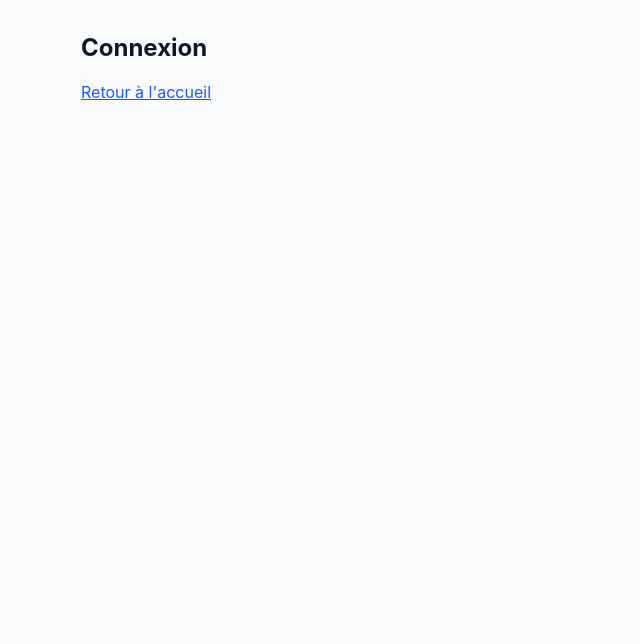
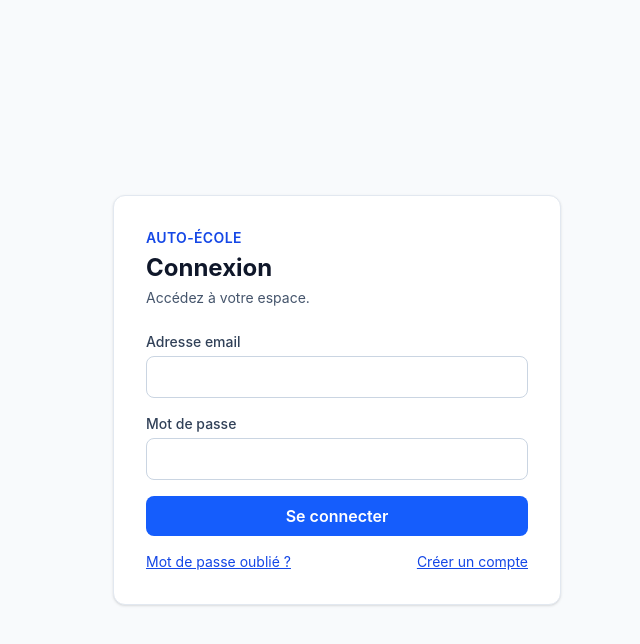
Before and after one commit to itsmeprincepapa/autoecole-rdv, a React (Vite) app in the folder frontend/: page /login in a window 1280 px wide. Shown: the top 644 px of the page, without its empty margins (303-943 px from the left). Built offline with nearby package versions, Linux system fonts and the light colour scheme; no server answers.

Commit message:
feat(frontend): page de connexion, routes protegees par role

```diff
--- a/frontend/src/App.tsx
+++ b/frontend/src/App.tsx
@@ -1,44 +1,15 @@
-import { Link, Route, Routes } from 'react-router-dom';
+import { Navigate, Route, Routes } from 'react-router-dom';
+import ProtectedRoute from './auth/ProtectedRoute';
 import { useAuth } from './auth/useAuth';
+import { homePath } from './lib/roles';
+import Dashboard from './pages/Dashboard';
+import Login from './pages/Login';
 
-// Pages provisoires : remplacées par les vraies à partir de la tâche 64
+// "/" envoie vers l'espace de l'utilisateur, ou vers la connexion
 function Home() {
   const { user, loading } = useAuth();
-
-  return (
-    <div className="mx-auto max-w-xl p-8">
-      <h1 className="text-3xl font-bold text-blue-700">Auto-école</h1>
-      <p className="mt-2 text-slate-600">
-        Plateforme de réservation de leçons de conduite.
-      </p>
-
-      <p className="mt-4 rounded border border-slate-300 bg-white p-3 text-sm">
-        {loading
-          ? 'Chargement de la session...'
-          : user
-            ? `Connecté : ${user.firstName} ${user.lastName} (${user.role})`
-            : 'Non connecté'}
-      </p>
-
-      <Link
-        to="/login"
-        className="mt-6 inline-block rounded bg-blue-600 px-4 py-2 text-white hover:bg-blue-700"
-      >
-        Aller à la connexion
-      </Link>
-    </div>
-  );
-}
-
-function Login() {
-  return (
-    <div className="mx-auto max-w-xl p-8">
-      <h1 className="text-2xl font-bold">Connexion</h1>
-      <Link to="/" className="mt-4 inline-block text-blue-600 underline">
-        Retour à l'accueil
-      </Link>
-    </div>
-  );
+  if (loading) return <p className="p-8 text-slate-600">Chargement...</p>;
+  return <Navigate to={user ? homePath(user.role) : '/login'} replace />;
 }
 
 export default function App() {
@@ -46,6 +17,34 @@ export default function App() {
     <Routes>
       <Route path="/" element={<Home />} />
       <Route path="/login" element={<Login />} />
+
+      <Route
+        path="/student"
+        element={
+          <ProtectedRoute roles={['student']}>
+            <Dashboard title="Espace élève" />
+          </ProtectedRoute>
+        }
+      />
+      <Route
+        path="/instructor"
+        element={
+          <ProtectedRoute roles={['instructor']}>
+            <Dashboard title="Espace moniteur" />
+          </ProtectedRoute>
+        }
+      />
+      <Route
+        path="/admin"
+        element={
+          <ProtectedRoute roles={['admin']}>
+            <Dashboard title="Espace gérant" />
+          </ProtectedRoute>
+        }
+      />
+
+      {/* Toute autre adresse : retour à l'accueil */}
+      <Route path="*" element={<Navigate to="/" replace />} />
     </Routes>
   );
 }
--- /dev/null
+++ b/frontend/src/auth/ProtectedRoute.tsx
@@ -0,0 +1,28 @@
+import type { ReactNode } from 'react';
+import { Navigate } from 'react-router-dom';
+import { homePath } from '../lib/roles';
+import type { Role } from './auth-context';
+import { useAuth } from './useAuth';
+
+// Réserve une page aux utilisateurs connectés ayant l'un des rôles autorisés
+export default function ProtectedRoute({
+  roles,
+  children,
+}: {
+  roles: Role[];
+  children: ReactNode;
+}) {
+  const { user, loading } = useAuth();
+
+  if (loading) {
+    return <p className="p-8 text-slate-600">Chargement...</p>;
+  }
+  if (!user) {
+    return <Navigate to="/login" replace />;
+  }
+  // Connecté mais pas le bon rôle : retour à son propre espace
+  if (!roles.includes(user.role)) {
+    return <Navigate to={homePath(user.role)} replace />;
+  }
+  return <>{children}</>;
+}
--- /dev/null
+++ b/frontend/src/components/AuthLayout.tsx
@@ -0,0 +1,25 @@
+import type { ReactNode } from 'react';
+
+// Cadre commun des pages publiques : connexion, inscription, etc.
+export default function AuthLayout({
+  title,
+  subtitle,
+  children,
+}: {
+  title: string;
+  subtitle?: string;
+  children: ReactNode;
+}) {
+  return (
+    <div className="flex min-h-screen items-center justify-center p-4">
+      <div className="w-full max-w-md rounded-xl border border-slate-200 bg-white p-8 shadow-sm">
+        <p className="text-sm font-semibold uppercase tracking-wide text-blue-700">
+          Auto-école
+        </p>
+        <h1 className="mt-1 text-2xl font-bold">{title}</h1>
+        {subtitle && <p className="mt-1 text-sm text-slate-600">{subtitle}</p>}
+        <div className="mt-6">{children}</div>
+      </div>
+    </div>
+  );
+}
--- /dev/null
+++ b/frontend/src/components/FormField.tsx
@@ -0,0 +1,22 @@
+import type { InputHTMLAttributes } from 'react';
+
+interface FormFieldProps extends InputHTMLAttributes<HTMLInputElement> {
+  label: string;
+}
+
+// Champ de formulaire avec son libellé (le label est relié au champ pour l'accessibilité)
+export default function FormField({ label, id, ...props }: FormFieldProps) {
+  const fieldId = id ?? props.name;
+  return (
+    <div>
+      <label htmlFor={fieldId} className="block text-sm font-medium text-slate-700">
+        {label}
+      </label>
+      <input
+        id={fieldId}
+        className="mt-1 w-full rounded-lg border border-slate-300 px-3 py-2 focus:border-blue-600 focus:outline-none focus:ring-1 focus:ring-blue-600"
+        {...props}
+      />
+    </div>
+  );
+}
--- /dev/null
+++ b/frontend/src/lib/roles.ts
@@ -0,0 +1,13 @@
+import type { Role } from '../auth/auth-context';
+
+// Page d'accueil de chaque rôle après la connexion
+export function homePath(role: Role): string {
+  switch (role) {
+    case 'admin':
+      return '/admin';
+    case 'instructor':
+      return '/instructor';
+    default:
+      return '/student';
+  }
+}
--- /dev/null
+++ b/frontend/src/pages/Dashboard.tsx
@@ -0,0 +1,26 @@
+import { useAuth } from '../auth/useAuth';
+
+// Espace provisoire : remplacé par le vrai tableau de bord de chaque rôle
+export default function Dashboard({ title }: { title: string }) {
+  const { user, logout } = useAuth();
+
+  return (
+    <div className="mx-auto max-w-3xl p-8">
+      <div className="flex items-center justify-between">
+        <h1 className="text-2xl font-bold text-blue-700">{title}</h1>
+        <button
+          onClick={logout}
+          className="rounded-lg border border-slate-300 px-3 py-1.5 text-sm hover:bg-slate-100"
+        >
+          Se déconnecter
+        </button>
+      </div>
+      <p className="mt-4 text-slate-700">
+        Bonjour {user?.firstName} {user?.lastName}.
+      </p>
+      <p className="mt-1 text-sm text-slate-500">
+        {user?.email} ({user?.role})
+      </p>
+    </div>
+  );
+}
--- /dev/null
+++ b/frontend/src/pages/Login.tsx
@@ -0,0 +1,105 @@
+import { useState } from 'react';
+import type { FormEvent } from 'react';
+import { Link, Navigate } from 'react-router-dom';
+import { useAuth } from '../auth/useAuth';
+import AuthLayout from '../components/AuthLayout';
+import FormField from '../components/FormField';
+import { ApiError } from '../lib/api';
+import { homePath } from '../lib/roles';
+
+export default function Login() {
+  const { user, loading, login } = useAuth();
+  const [email, setEmail] = useState('');
+  const [password, setPassword] = useState('');
+  const [error, setError] = useState('');
+  const [needsVerification, setNeedsVerification] = useState(false);
+  const [submitting, setSubmitting] = useState(false);
+
+  // Déjà connecté : direction son espace
+  if (!loading && user) {
+    return <Navigate to={homePath(user.role)} replace />;
+  }
+
+  async function handleSubmit(event: FormEvent) {
+    event.preventDefault();
+    setError('');
+    setNeedsVerification(false);
+    setSubmitting(true);
+    try {
+      // La redirection se fait automatiquement une fois l'utilisateur connecté
+      await login(email.trim(), password);
+    } catch (err) {
+      if (err instanceof ApiError) {
+        if (err.status === 429) {
+          setError('Trop de tentatives. Patientez une minute.');
+        } else {
+          setError(err.message);
+          setNeedsVerification(err.message === 'Email non vérifié');
+        }
+      } else {
+        setError('Une erreur est survenue');
+      }
+    } finally {
+      setSubmitting(false);
+    }
+  }
+
+  return (
+    <AuthLayout title="Connexion" subtitle="Accédez à votre espace.">
+      <form onSubmit={handleSubmit} className="space-y-4">
+        <FormField
+          label="Adresse email"
+          name="email"
+          type="email"
+          autoComplete="email"
+          required
+          value={email}
+          onChange={(e) => setEmail(e.target.value)}
+        />
+        <FormField
+          label="Mot de passe"
+          name="password"
+          type="password"
+          autoComplete="current-password"
+          required
+          value={password}
+          onChange={(e) => setPassword(e.target.value)}
+        />
+
+        {error && (
+          <p role="alert" className="rounded-lg bg-red-50 p-3 text-sm text-red-700">
+            {error}
+            {needsVerification && (
+              <>
+                {' '}
+                <Link
+                  to={`/verify-email?email=${encodeURIComponent(email.trim())}`}
+                  className="font-semibold underline"
+                >
+                  Saisir mon code
+                </Link>
+              </>
+            )}
+          </p>
+        )}
+
+        <button
+          type="submit"
+          disabled={submitting}
+          className="w-full rounded-lg bg-blue-600 py-2 font-semibold text-white hover:bg-blue-700 disabled:opacity-60"
+        >
+          {submitting ? 'Connexion...' : 'Se connecter'}
+        </button>
+      </form>
+
+      <div className="mt-4 flex justify-between text-sm">
+        <Link to="/forgot-password" className="text-blue-700 underline">
+          Mot de passe oublié ?
+        </Link>
+        <Link to="/register" className="text-blue-700 underline">
+          Créer un compte
+        </Link>
+      </div>
+    </AuthLayout>
+  );
+}
```
